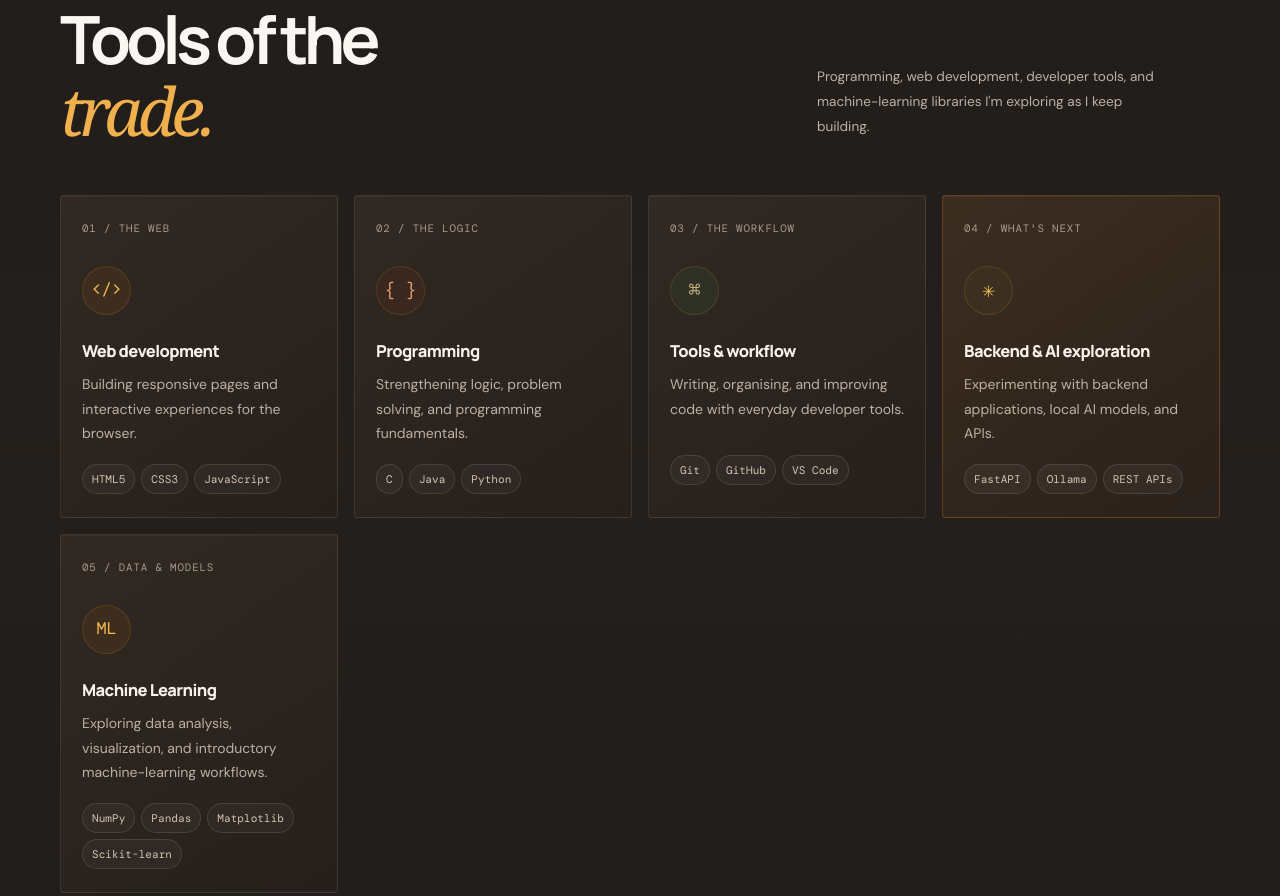
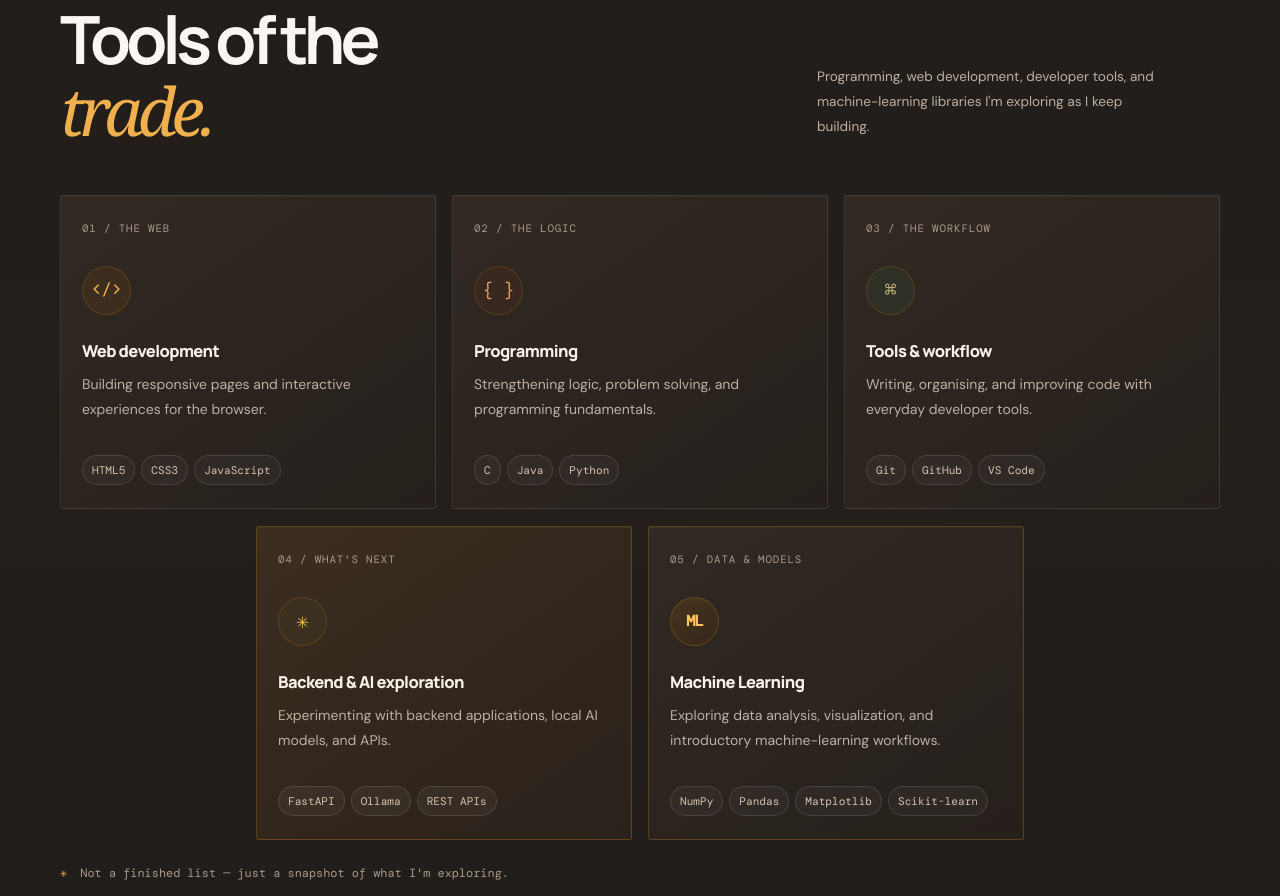
Before and after one commit to NegiMahesh/portfolio.v2, a plain HTML site: page index.html in a window 1280 px wide. Shown: the part 1648-2544 px from the top of the page. Drawn offline with nearby package versions, Linux system fonts and the light colour scheme.

Commit message:
Style five-card machine learning skills layout

```diff
--- a/style.css
+++ b/style.css
@@ -886,3 +886,36 @@ em, .period, .hero-serif { color: var(--forest); }
 @media (max-width: 420px) {
   .art-topline { font-size: calc(.48rem + 2px); }
 }
+
+
+/* Five-card toolkit layout, including the Machine Learning card. */
+.skills-grid {
+  grid-template-columns: repeat(6, minmax(0, 1fr));
+}
+.skills-grid > .skill-card { grid-column: span 2; }
+.skills-grid > .skill-card:nth-child(4) { grid-column: 2 / span 2; }
+.skills-grid > .skill-card:nth-child(5) { grid-column: 4 / span 2; }
+.symbol-ml {
+  border: 1px solid rgba(245,158,11,.2);
+  background: linear-gradient(145deg, #49331C, #33271D);
+  color: #FFC45D;
+  font-family: var(--mono);
+  font-size: .95rem;
+  font-weight: 700;
+  letter-spacing: -.06em;
+}
+.skill-card-ml {
+  border-color: rgba(245,158,11,.24);
+}
+.skill-card-ml:hover {
+  border-color: rgba(245,158,11,.45);
+}
+@media (max-width: 980px) {
+  .skills-grid { grid-template-columns: repeat(2, minmax(0, 1fr)); }
+  .skills-grid > .skill-card,
+  .skills-grid > .skill-card:nth-child(4),
+  .skills-grid > .skill-card:nth-child(5) { grid-column: auto; }
+}
+@media (max-width: 420px) {
+  .skills-grid { grid-template-columns: 1fr; }
+}
```
